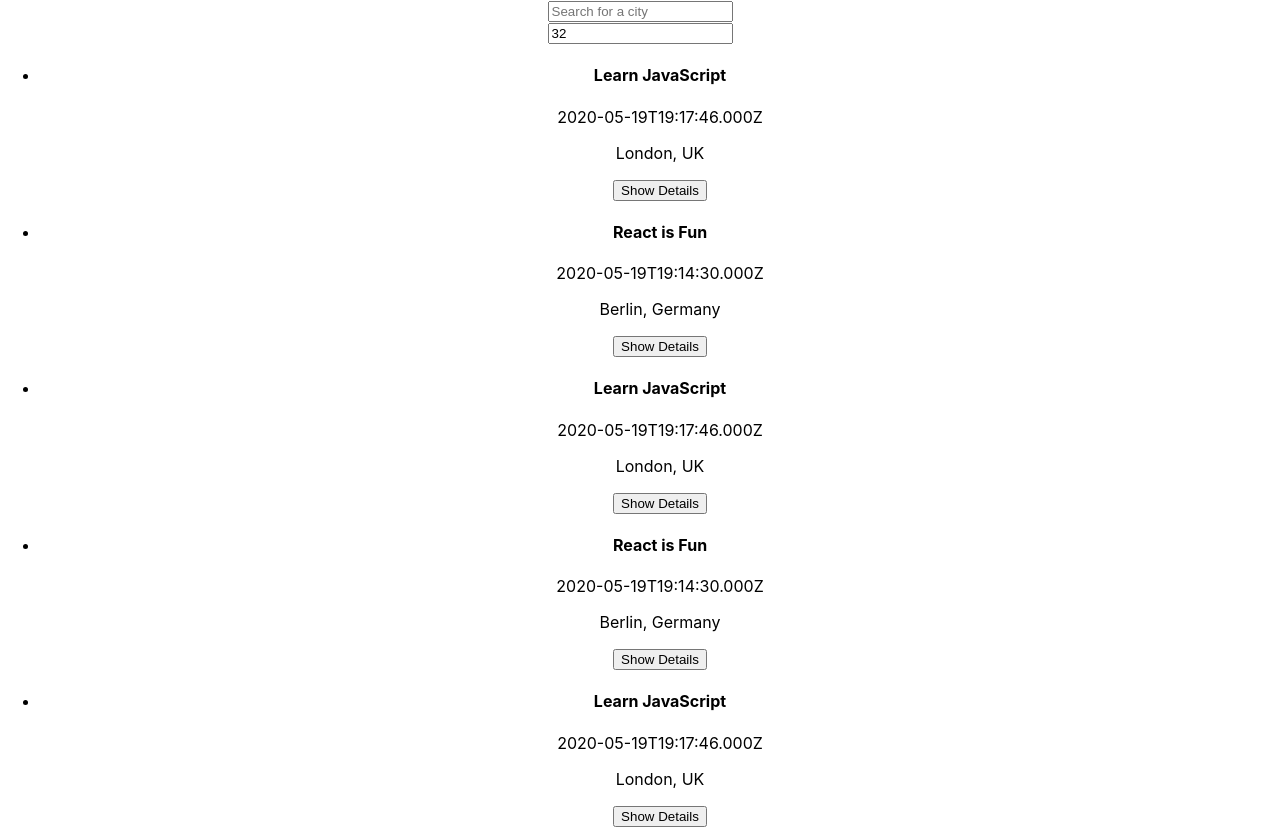
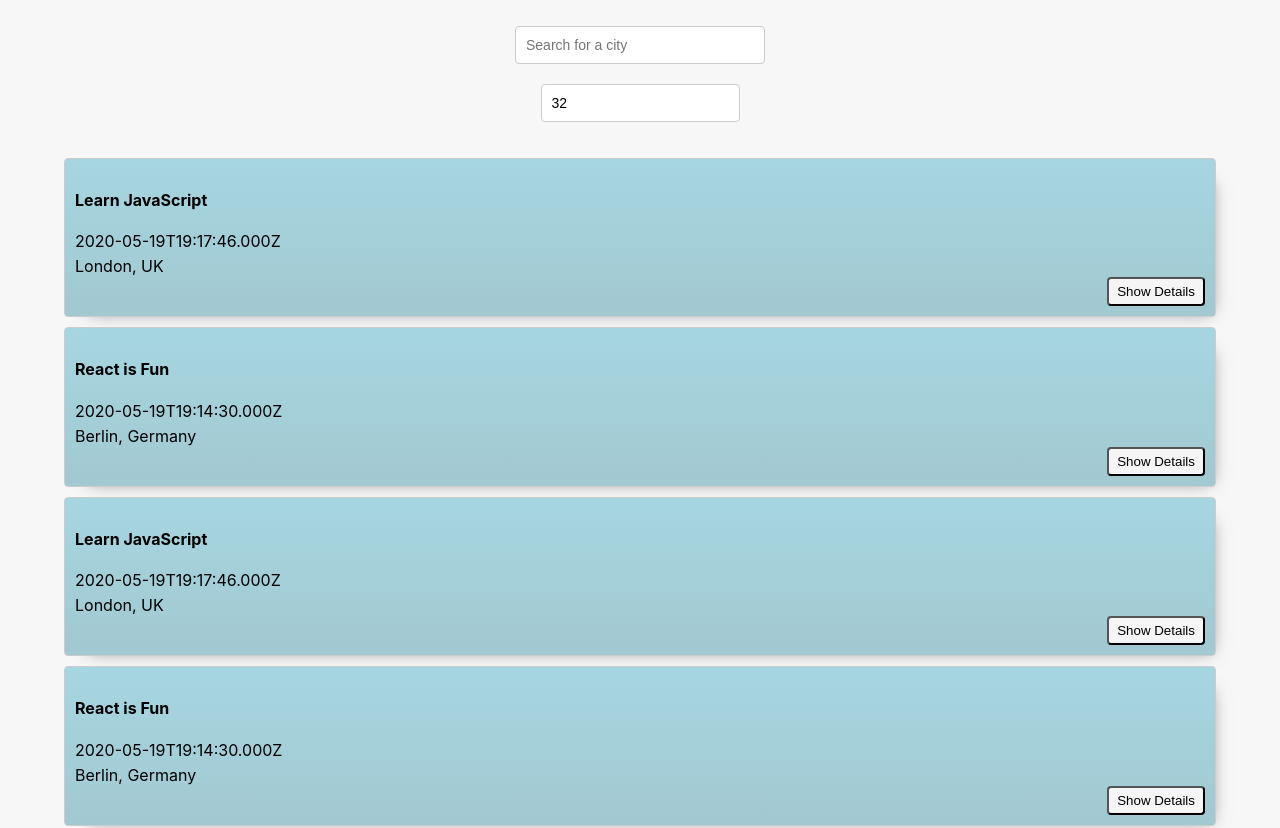
Before and after one commit to TheGregAllison/Meet-App, a React (Create React App) app: page / in a window 1280 px wide. Shown: the top 828 px of the page. Built offline with nearby package versions, Linux system fonts and the light colour scheme.

Commit message:
Styling Changes

```diff
--- a/src/App.css
+++ b/src/App.css
@@ -1,38 +1,100 @@
+@import url(https://fonts.googleapis.com/css?family=Roboto:500);
+
+html {
+  background-color: rgba(177, 177, 177, 0.1);
+}
 .App {
   text-align: center;
+  padding: 2% 5%;
 }
 
-.App-logo {
-  height: 40vmin;
-  pointer-events: none;
+.App * {
+  box-sizing: border-box;
 }
 
-@media (prefers-reduced-motion: no-preference) {
-  .App-logo {
-    animation: App-logo-spin infinite 20s linear;
-  }
+ul {
+  padding: 0;
+  list-style: none;
 }
 
-.App-header {
-  background-color: #282c34;
-  min-height: 100vh;
+p {
+  margin: 5px 0;
+}
+
+input[type='text'],
+input[type='number'] {
+  padding: 8px 6px 8px 10px;
+  border-radius: 4px;
+  outline: none;
+  border: 1px solid #ccc;
+  font-size: 14px;
+  line-height: 20px;
+  align-self: center;
+  height: 38px;
+  margin-bottom: 20px;
+}
+
+.city {
+  width: 250px;
+}
+
+#city-search {
   display: flex;
   flex-direction: column;
-  align-items: center;
-  justify-content: center;
-  font-size: calc(10px + 2vmin);
-  color: white;
+  margin: auto;
+  position: relative;
 }
 
-.App-link {
-  color: #61dafb;
+.suggestions {
+  width: 250px;
+  position: absolute;
+  top: 45px;
+  z-index: 2;
+  align-self: center;
+  margin: 0;
+  font-size: 14px;
+  box-shadow: 10px 10px 16px -12px rgba(0, 0, 0, 0.75);
 }
 
-@keyframes App-logo-spin {
-  from {
-    transform: rotate(0deg);
-  }
-  to {
-    transform: rotate(360deg);
-  }
+.suggestions > li {
+  text-align: left;
+  padding: 8px 6px 8px 10px;
+  background-color: #eeeeee;
+  cursor: default;
 }
+
+.suggestions > li:last-child {
+  border-bottom-left-radius: 4px;
+  border-bottom-right-radius: 4px;
+}
+
+.suggestions > li:hover {
+  background-color: rgb(202, 202, 202);
+}
+
+.event {
+  padding: 10px 10px 35px;
+  margin-bottom: 10px;
+  text-align: left;
+  border: 1px solid #ccc;
+  border-radius: 4px;
+  background: linear-gradient(#2da5c066, #23829866);
+  position: relative;
+  box-shadow: 10px 10px 16px -15px rgba(0, 0, 0, 0.5);
+}
+
+.details-btn {
+  background-color: rgba(245, 245, 245);
+  position: absolute;
+  right: 5px;
+  bottom: 5px;
+  margin: 5px;
+  padding: 5px 8px;
+  border-radius: 4px;
+  outline: none;
+  cursor: pointer;
+}
+
+.details-btn:hover {
+  background-color: rgba(245, 245, 245, 0.75);
+}
--- a/src/components/Event.js
+++ b/src/components/Event.js
@@ -8,7 +8,7 @@ const Event = ({ event }) => {
       <p>{event.created}</p>
       <p>{event.location}</p>
       <button
-        className="details-button"
+        className="details-btn"
         onClick={() => setShowDetails(!showDetails)}
       >
         {showDetails ? 'Hide Details' : 'Show Details'}
```
